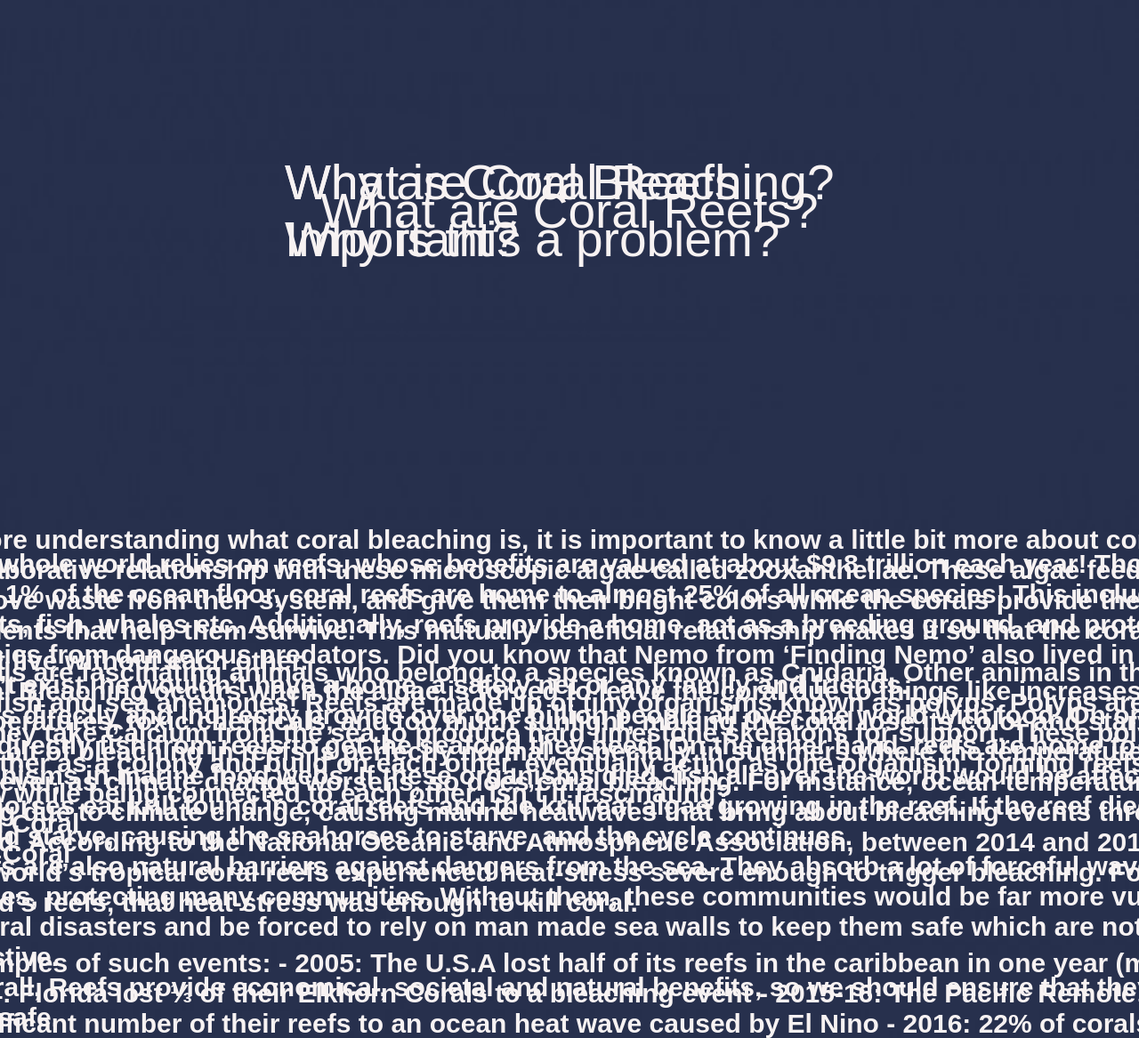
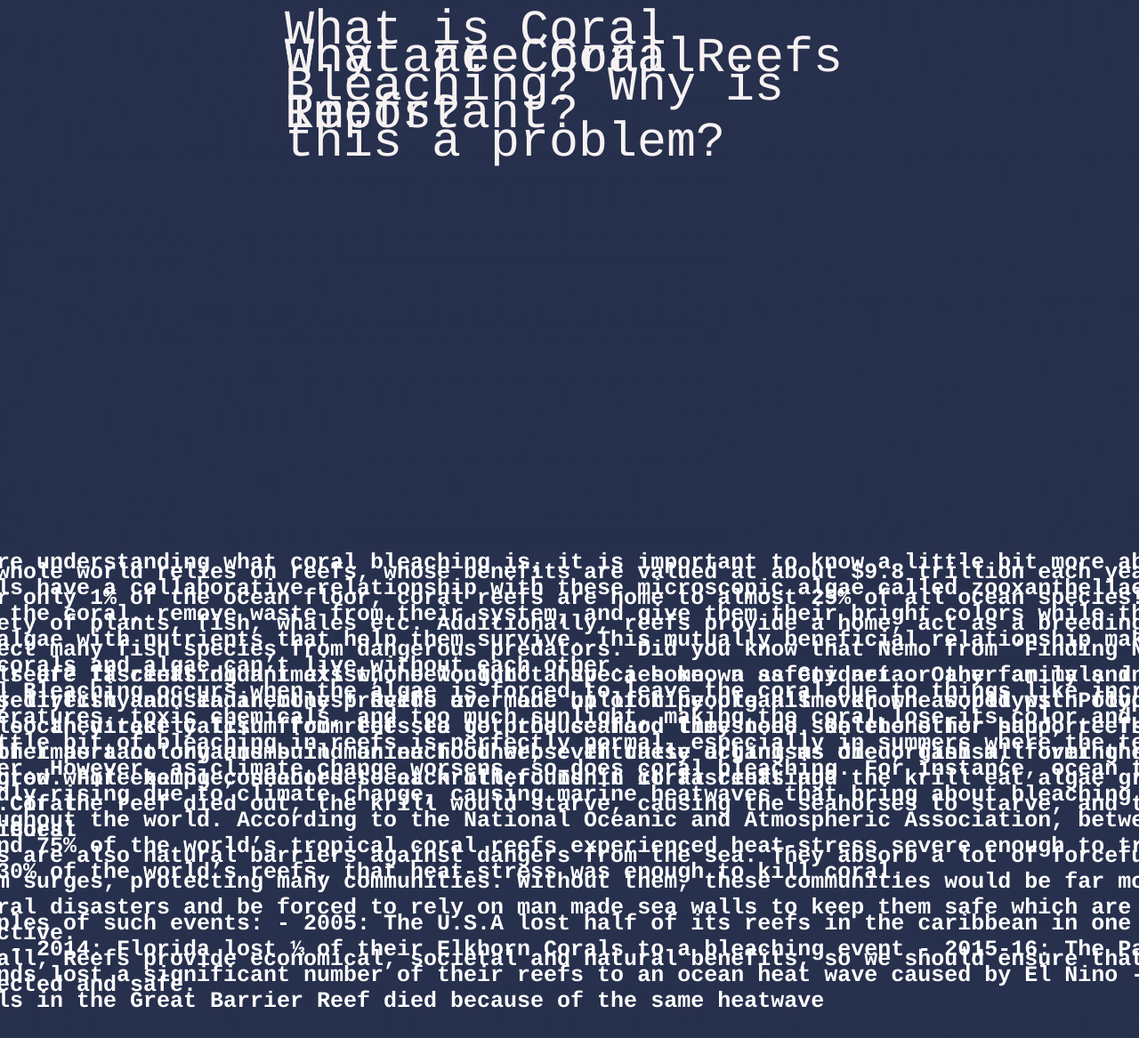
Before and after one commit to RishikaGautam/MainInfo, a plain HTML site: page index.html in a window 1280 px wide. Shown: the part 71-1238 px from the top of the page at 89% size. Drawn offline with Linux system fonts and the light colour scheme.

Commit message:
Update styles.css

```diff
--- a/styles.css
+++ b/styles.css
@@ -28,16 +28,16 @@ a:visited{
 .bodyimg p{
     color:#f7f2f2;
     font-size: 55px;
-    font-family: fantasy;
+    font-family: courier;
     position: absolute;
-    top:10%;
+    top:3%;
     left:50%;
     transform: translate(-50%,-50%);
 }
 .bodyimg h3{
-    color:#f7f2f2;
-    font-family: fantasy;
-    font-size: 30px;
+    color: white;
+    font-family: courier;
+    font-size: 25px;
     width: 1600px;
     position: absolute;
     top:40%;
```
